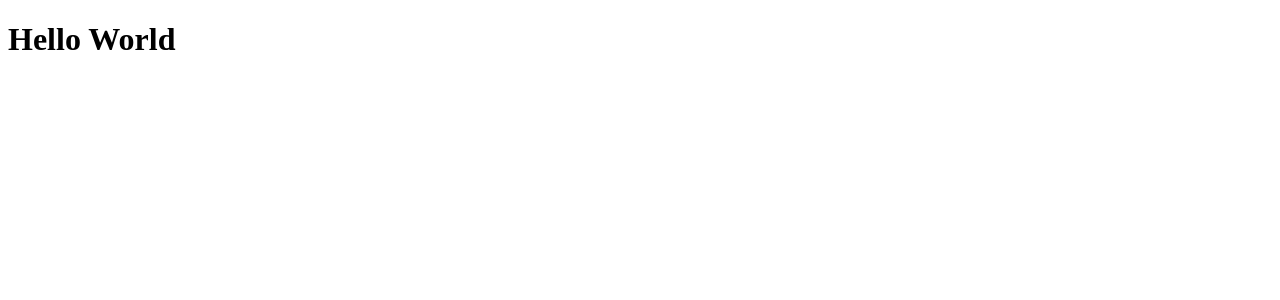
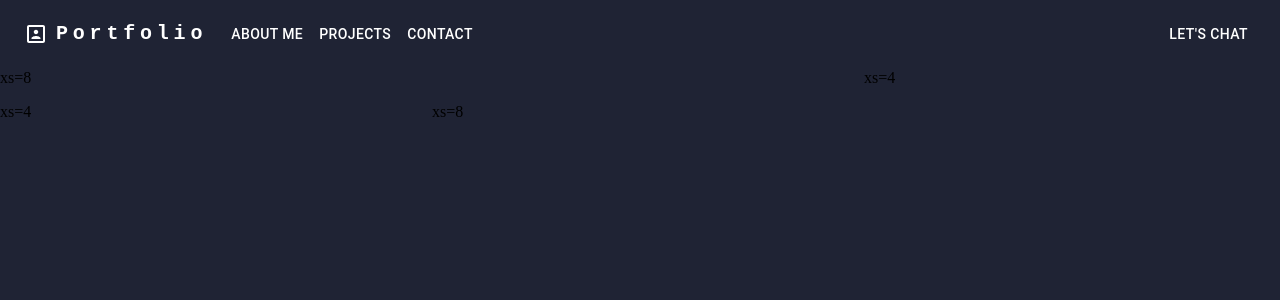
Before and after one commit to sbuckhanan/Personal-Portfolio, a React (Create React App) app: page / in a window 1280 px wide. Shown: the top 300 px of the page. Built offline with nearby package versions, Linux system fonts and the light colour scheme.

Commit message:
setup top navbar

```diff
--- a/package.json
+++ b/package.json
@@ -3,6 +3,10 @@
   "version": "0.1.0",
   "private": true,
   "dependencies": {
+    "@emotion/react": "^11.10.0",
+    "@emotion/styled": "^11.10.0",
+    "@mui/icons-material": "^5.10.2",
+    "@mui/material": "^5.10.2",
     "@testing-library/jest-dom": "^5.16.5",
     "@testing-library/react": "^13.3.0",
     "@testing-library/user-event": "^13.5.0",
--- a/src/components/App.js
+++ /dev/null
@@ -1,7 +0,0 @@
-import '../style/App.css';
-
-function App() {
-	return <h1>Hello World</h1>;
-}
-
-export default App;
--- /dev/null
+++ b/src/components/App.jsx
@@ -0,0 +1,27 @@
+import '../style/App.css';
+import Grid from '@mui/material/Grid';
+import { Navbar } from './Navbar';
+
+function App() {
+	return (
+		<>
+			<Navbar />
+			<Grid container spacing={2}>
+				<Grid item xs={8}>
+					xs=8
+				</Grid>
+				<Grid item xs={4}>
+					xs=4
+				</Grid>
+				<Grid item xs={4}>
+					xs=4
+				</Grid>
+				<Grid item xs={8}>
+					xs=8
+				</Grid>
+			</Grid>
+		</>
+	);
+}
+
+export default App;
--- /dev/null
+++ b/src/components/Navbar.jsx
@@ -0,0 +1,119 @@
+import AppBar from '@mui/material/AppBar';
+import Box from '@mui/material/Box';
+import Toolbar from '@mui/material/Toolbar';
+import IconButton from '@mui/material/IconButton';
+import Typography from '@mui/material/Typography';
+import Menu from '@mui/material/Menu';
+import MenuIcon from '@mui/icons-material/Menu';
+import Container from '@mui/material/Container';
+import Button from '@mui/material/Button';
+import MenuItem from '@mui/material/MenuItem';
+import PortraitIcon from '@mui/icons-material/Portrait';
+import { useState } from 'react';
+
+const pages = ['About Me', 'Projects', 'Contact'];
+
+export const Navbar = () => {
+	const [anchorElNav, setAnchorElNav] = useState(null);
+
+	const handleOpenNavMenu = (event) => {
+		setAnchorElNav(event.currentTarget);
+	};
+
+	const handleCloseNavMenu = () => {
+		setAnchorElNav(null);
+	};
+
+	return (
+		<AppBar position='static' style={{ backgroundColor: 'transparent', boxShadow: 'none' }}>
+			<Container maxWidth='xl'>
+				<Toolbar disableGutters>
+					<PortraitIcon sx={{ display: { xs: 'none', md: 'flex' }, mr: 1 }} />
+					<Typography
+						variant='h6'
+						noWrap
+						component='a'
+						href='/'
+						sx={{
+							mr: 2,
+							display: { xs: 'none', md: 'flex' },
+							fontFamily: 'monospace',
+							fontWeight: 700,
+							letterSpacing: '.3rem',
+							color: 'inherit',
+							textDecoration: 'none',
+						}}>
+						Portfolio
+					</Typography>
+
+					<Box sx={{ flexGrow: 1, display: { xs: 'flex', md: 'none' } }}>
+						<IconButton
+							size='large'
+							aria-label='account of current user'
+							aria-controls='menu-appbar'
+							aria-haspopup='true'
+							onClick={handleOpenNavMenu}
+							color='inherit'>
+							<MenuIcon />
+						</IconButton>
+						<Menu
+							id='menu-appbar'
+							anchorEl={anchorElNav}
+							anchorOrigin={{
+								vertical: 'bottom',
+								horizontal: 'left',
+							}}
+							keepMounted
+							transformOrigin={{
+								vertical: 'top',
+								horizontal: 'left',
+							}}
+							open={Boolean(anchorElNav)}
+							onClose={handleCloseNavMenu}
+							sx={{
+								display: { xs: 'block', md: 'none' },
+							}}>
+							{pages.map((page) => (
+								<MenuItem key={page} onClick={handleCloseNavMenu}>
+									<Typography textAlign='center'>{page}</Typography>
+								</MenuItem>
+							))}
+						</Menu>
+					</Box>
+					<PortraitIcon sx={{ display: { xs: 'flex', md: 'none' }, mr: 1 }} />
+					<Typography
+						variant='h5'
+						noWrap
+						component='a'
+						href=''
+						sx={{
+							mr: 2,
+							display: { xs: 'flex', md: 'none' },
+							flexGrow: 1,
+							fontFamily: 'monospace',
+							fontWeight: 700,
+							letterSpacing: '.3rem',
+							color: 'inherit',
+							textDecoration: 'none',
+						}}>
+						Portfolio
+					</Typography>
+					<Box sx={{ flexGrow: 1, display: { xs: 'none', md: 'flex' } }}>
+						{pages.map((page) => (
+							<Button
+								key={page}
+								onClick={handleCloseNavMenu}
+								sx={{ my: 2, color: 'white', display: 'block' }}>
+								{page}
+							</Button>
+						))}
+					</Box>
+
+					<Box sx={{ flexGrow: 0 }}>
+						<Button sx={{ my: 2, color: 'white', display: 'block' }}>Let's Chat</Button>
+					</Box>
+				</Toolbar>
+			</Container>
+		</AppBar>
+	);
+};
--- a/src/style/App.css
+++ b/src/style/App.css
@@ -1,38 +1,12 @@
-.App {
-  text-align: center;
+body {
+	margin: 0;
+	padding: 0;
+	overflow: hidden;
+	overscroll-behavior-x: none;
+	overscroll-behavior-y: none;
+	background-color: #1f2334;
 }
 
-.App-logo {
-  height: 40vmin;
-  pointer-events: none;
+.noBackground {
+	background-color: #1f233400;
 }
-
-@media (prefers-reduced-motion: no-preference) {
-  .App-logo {
-    animation: App-logo-spin infinite 20s linear;
-  }
-}
-
-.App-header {
-  background-color: #282c34;
-  min-height: 100vh;
-  display: flex;
-  flex-direction: column;
-  align-items: center;
-  justify-content: center;
-  font-size: calc(10px + 2vmin);
-  color: white;
-}
-
-.App-link {
-  color: #61dafb;
-}
-
-@keyframes App-logo-spin {
-  from {
-    transform: rotate(0deg);
-  }
-  to {
-    transform: rotate(360deg);
-  }
-}
```
Also changed, not shown: public/index.html (+1 -27 lines), 1 other file (tests, documents, lock files or other folders).
